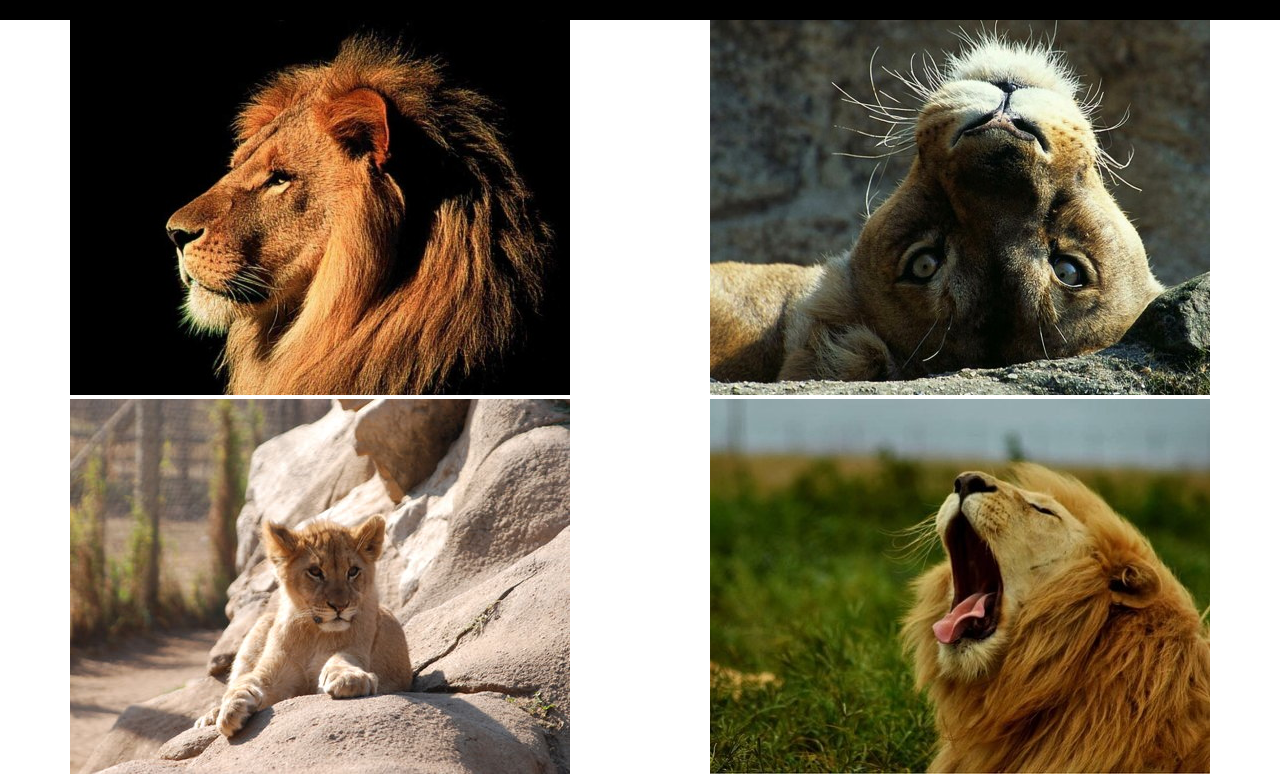
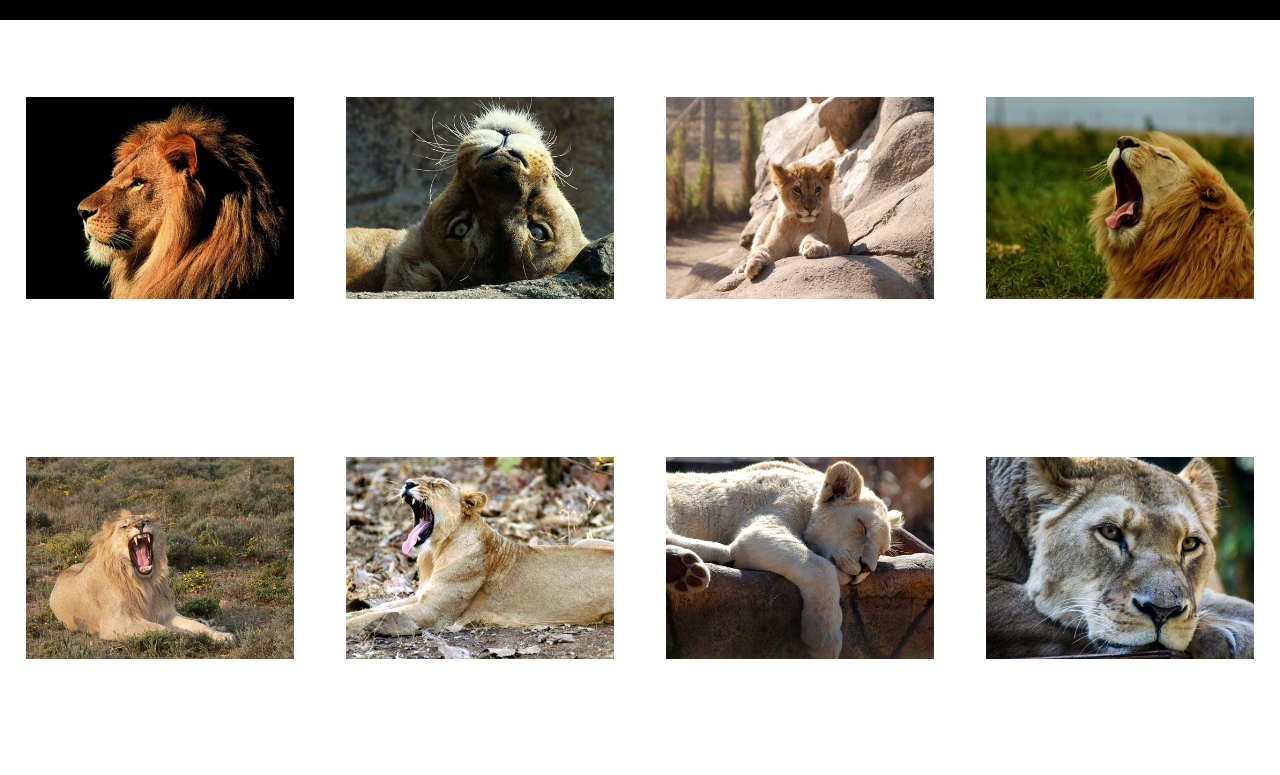
Before and after one commit to WojciechDanowski/Responsive-Gallery, a plain HTML site: page index.html in a window 1280 px wide. Shown: the part 60-835 px from the top of the page. After the commit the page ends 800 px from the top, so only its background shows below. Drawn offline with Linux system fonts and the light colour scheme.

Commit message:
Added a flex-basis propety with value of 21% for div so that only 4 elements can be placed in one column

```diff
--- a/index.html
+++ b/index.html
@@ -17,7 +17,8 @@
         <div><img src="image4.jpg" alt=""></div>
         <div><img src="image5.jpg" alt=""></div>
         <div><img src="image6.jpg" alt=""></div>
-
+        <div><img src="image7.jpg" alt=""></div>
+        <div><img src="image8.jpg" alt=""></div>
     </section>
 </body>
 
--- a/style.css
+++ b/style.css
@@ -26,3 +26,11 @@ section {
     align-content: space-around;
     display: flex;
 }
+
+section>div {
+    flex-basis: 21%;
+}
+
+section div img {
+    width: 100%;
+}
```
Also changed, not shown: image7.jpg (added), image8.jpg (added).
